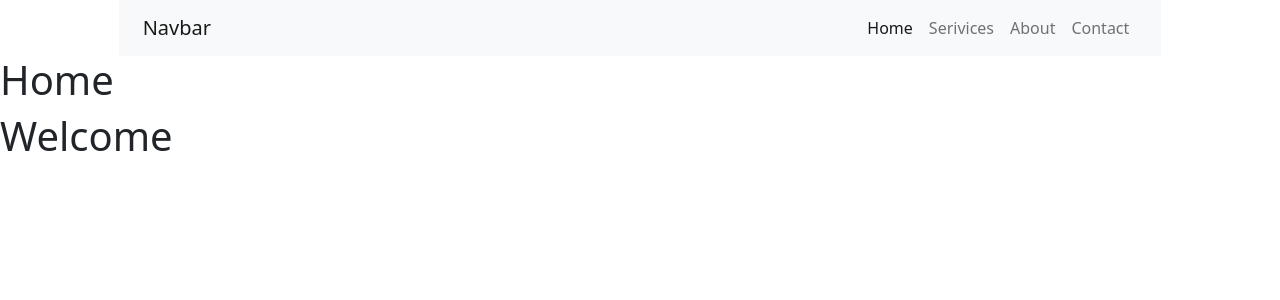
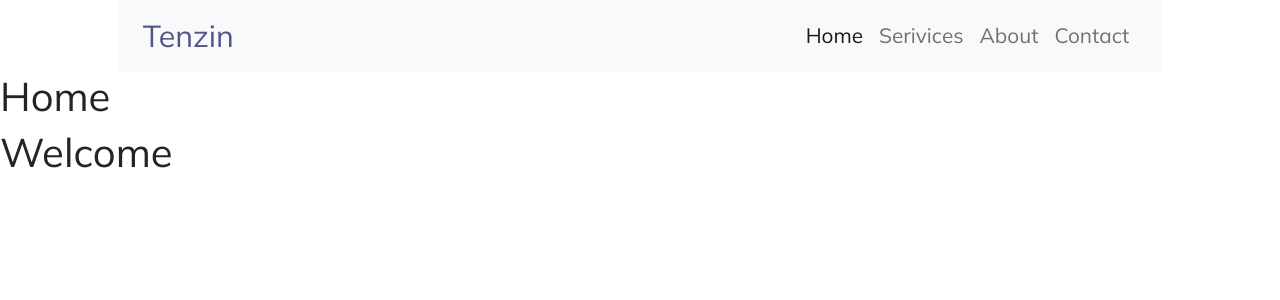
Before and after one commit to tenthin/react-snap-shot, a React (Create React App) app: page / in a window 1280 px wide. Shown: the top 300 px of the page. Built offline with nearby package versions, Linux system fonts and the light colour scheme.

Commit message:
navbar css

```diff
--- a/src/Navbar.js
+++ b/src/Navbar.js
@@ -8,7 +8,7 @@ const Navbar = () => {
                     <div className="col-10 mx-auto">
                         <nav className="navbar navbar-expand-lg navbar-light bg-light">
                             <div className="container-fluid">
-                                <a className="navbar-brand" href="#">Navbar</a>
+                                <a className="navbar-brand" href="#">Tenzin</a>
                                 <button className="navbar-toggler" type="button" data-bs-toggle="collapse" data-bs-target="#navbarSupportedContent" aria-controls="navbarSupportedContent" aria-expanded="false" aria-label="Toggle navigation">
                                 <span className="navbar-toggler-icon"></span>
                                 </button>
--- a/src/index.css
+++ b/src/index.css
@@ -1,13 +1,42 @@
-body {
+@import url('https://fonts.googleapis.com/css2?family=Mulish&display=swap');
+
+*{
   margin: 0;
-  font-family: -apple-system, BlinkMacSystemFont, 'Segoe UI', 'Roboto', 'Oxygen',
-    'Ubuntu', 'Cantarell', 'Fira Sans', 'Droid Sans', 'Helvetica Neue',
-    sans-serif;
-  -webkit-font-smoothing: antialiased;
-  -moz-osx-font-smoothing: grayscale;
+  padding: 0;
+  box-sizing: border-box;
+  font-family: 'Mulish', sans-serif;
 }
 
-code {
-  font-family: source-code-pro, Menlo, Monaco, Consolas, 'Courier New',
-    monospace;
+.navbar{
+  background-color: #fff;
 }
+
+.navbar-brand{
+  font-size: 1.9rem !important;
+  color: #565387 !important;
+}
+
+.navbar a{
+  font-size: 1.3rem;
+  text-transform: capitalize;
+}
+
+.menu_active{
+  font-weight: bold;
+  border-bottom: 1px solid #565387;
+}
+
+.navbar a:hover {
+  color: #3498db !important;
+}
+
+@media (max-width: 991px) {
+  .navbar-brand{
+    font-size: 1.5rem !important;
+  }
+
+  .menu_active{
+    font-weight: bold;
+    border-bottom: none;
+  }
+}
```
